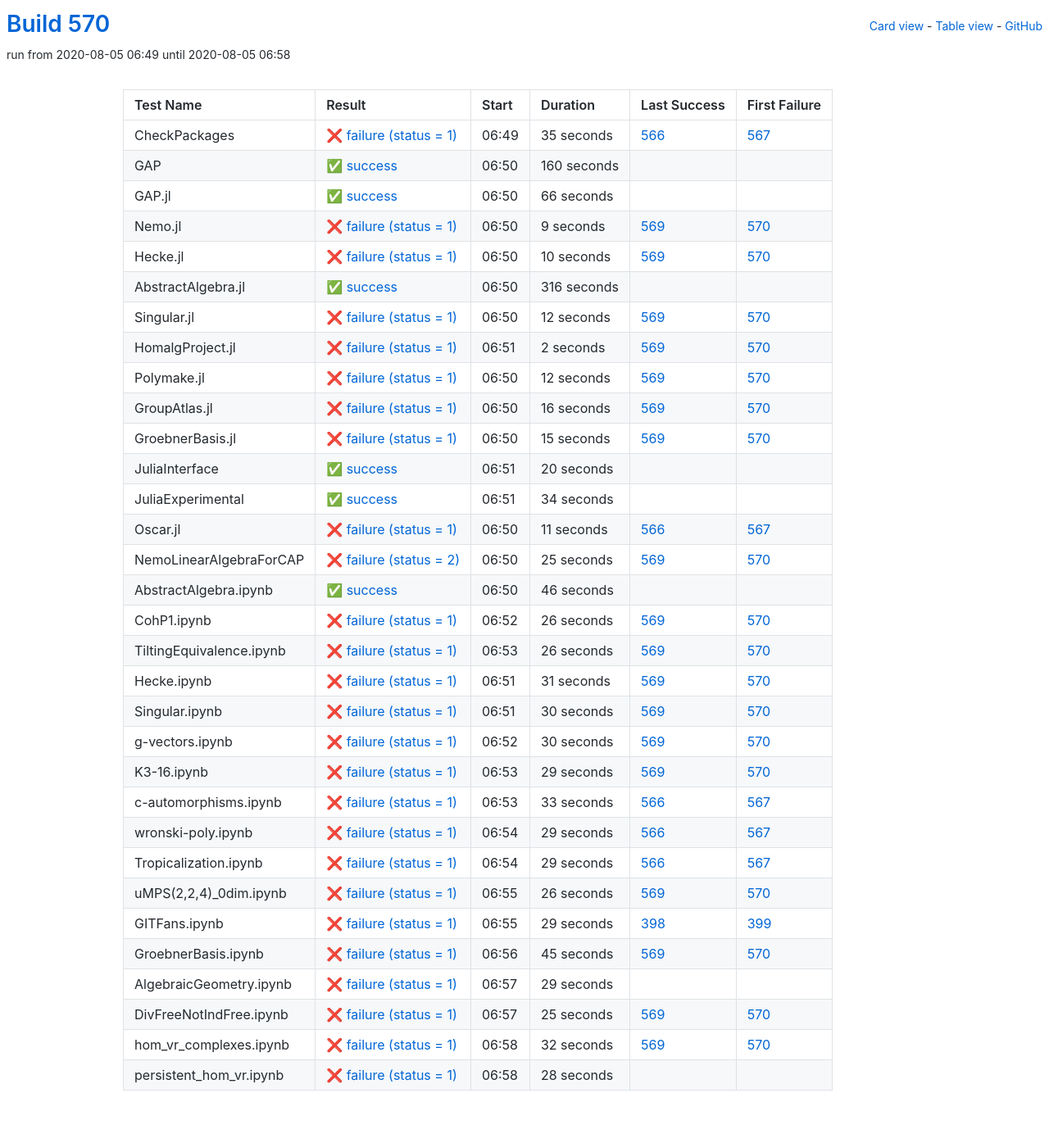
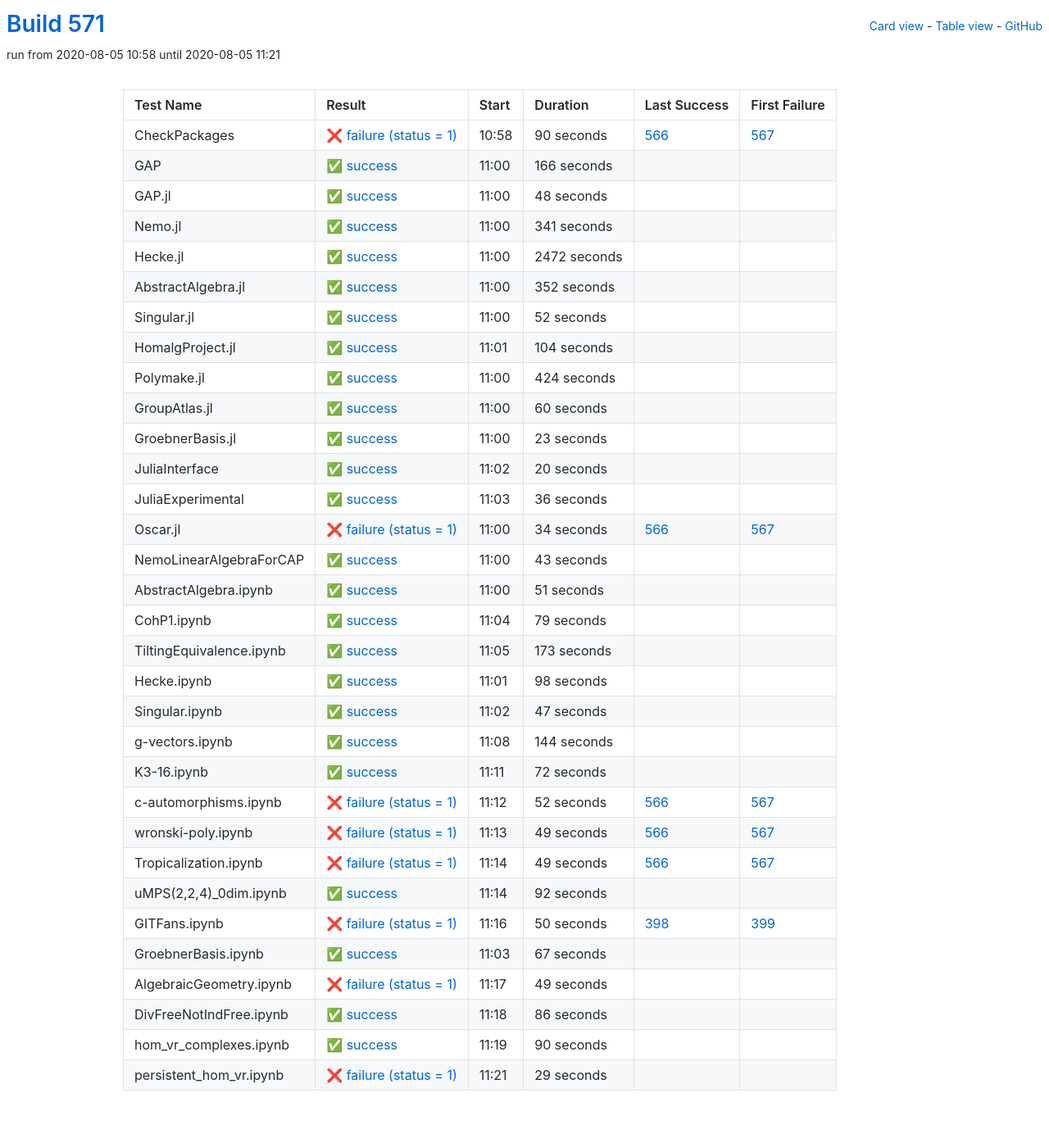
Before and after one commit to oscar-system/oscar-ci-status-stable, a Jekyll site: the page built from table.html, in a window 1280 px wide. Shown: the whole page at 82% size. Built offline with Jekyll 4.4.1, drawn with Linux system fonts in a browser that asks for light colours.

Commit message:
Build #571

```diff
--- a/_data/ci.yml
+++ b/_data/ci.yml
@@ -1,6 +1,6 @@
 ---
-build: 570
-build_url: https://oscarci.mathematik.uni-kl.de/job/oscar-stable/570/
+build: 571
+build_url: https://oscarci.mathematik.uni-kl.de/job/oscar-stable/571/
 job: oscar-stable
 organization: oscar-system
 repo: oscar-ci-status-stable
@@ -8,140 +8,140 @@ repourl: https://github.com/oscar-system/oscar-ci-status-stable
 tests:
 - name: CheckPackages
   id: checkpackages
-  log: https://oscarci.mathematik.uni-kl.de/job/oscar-stable/570/artifact/logs/build-570/CheckPackages.log
-  start: 2020-08-05 06:49
+  log: https://oscarci.mathematik.uni-kl.de/job/oscar-stable/571/artifact/logs/build-571/CheckPackages.log
+  start: 2020-08-05 10:58
   success: false
   exitcode: 1
   status: failure
-  duration: 35
+  duration: 90
   last_success: 566
   last_success_url: https://oscarci.mathematik.uni-kl.de/job/oscar-stable/566/
   first_failure: 567
   first_failure_url: https://oscarci.mathematik.uni-kl.de/job/oscar-stable/567/
 - name: GAP
   id: gap
-  log: https://oscarci.mathematik.uni-kl.de/job/oscar-stable/570/artifact/logs/build-570/GAP.log
-  start: 2020-08-05 06:50
+  log: https://oscarci.mathematik.uni-kl.de/job/oscar-stable/571/artifact/logs/build-571/GAP.log
+  start: 2020-08-05 11:00
   success: true
   exitcode: 0
   status: success
-  duration: 160
+  duration: 166
   last_success: false
   last_success_url:
   first_failure: false
   first_failure_url:
 - name: GAP.jl
   id: gap-jl
-  log: https://oscarci.mathematik.uni-kl.de/job/oscar-stable/570/artifact/logs/build-570/GAP.jl.log
-  start: 2020-08-05 06:50
+  log: https://oscarci.mathematik.uni-kl.de/job/oscar-stable/571/artifact/logs/build-571/GAP.jl.log
+  start: 2020-08-05 11:00
   success: true
   exitcode: 0
   status: success
-  duration: 66
+  duration: 48
   last_success: false
   last_success_url:
   first_failure: false
   first_failure_url:
 - name: Nemo.jl
   id: nemo-jl
-  log: https://oscarci.mathematik.uni-kl.de/job/oscar-stable/570/artifact/logs/build-570/Nemo.jl.log
-  start: 2020-08-05 06:50
-  success: false
-  exitcode: 1
-  status: failure
-  duration: 9
-  last_success: 569
-  last_success_url: https://oscarci.mathematik.uni-kl.de/job/oscar-stable/569/
-  first_failure: 570
-  first_failure_url: https://oscarci.mathematik.uni-kl.de/job/oscar-stable/570/
-- name: Hecke.jl
-  id: hecke-jl
-  log: https://oscarci.mathematik.uni-kl.de/job/oscar-stable/570/artifact/logs/build-570/Hecke.jl.log
-  start: 2020-08-05 06:50
-  success: false
-  exitcode: 1
-  status: failure
-  duration: 10
-  last_success: 569
-  last_success_url: https://oscarci.mathematik.uni-kl.de/job/oscar-stable/569/
-  first_failure: 570
-  first_failure_url: https://oscarci.mathematik.uni-kl.de/job/oscar-stable/570/
-- name: AbstractAlgebra.jl
-  id: abstractalgebra-jl
-  log: https://oscarci.mathematik.uni-kl.de/job/oscar-stable/570/artifact/logs/build-570/AbstractAlgebra.jl.log
-  start: 2020-08-05 06:50
+  log: https://oscarci.mathematik.uni-kl.de/job/oscar-stable/571/artifact/logs/build-571/Nemo.jl.log
+  start: 2020-08-05 11:00
   success: true
   exitcode: 0
   status: success
-  duration: 316
+  duration: 341
+  last_success: false
+  last_success_url:
+  first_failure: false
+  first_failure_url:
+- name: Hecke.jl
+  id: hecke-jl
+  log: https://oscarci.mathematik.uni-kl.de/job/oscar-stable/571/artifact/logs/build-571/Hecke.jl.log
+  start: 2020-08-05 11:00
+  success: true
+  exitcode: 0
+  status: success
+  duration: 2472
+  last_success: false
+  last_success_url:
+  first_failure: false
+  first_failure_url:
+- name: AbstractAlgebra.jl
+  id: abstractalgebra-jl
+  log: https://oscarci.mathematik.uni-kl.de/job/oscar-stable/571/artifact/logs/build-571/AbstractAlgebra.jl.log
+  start: 2020-08-05 11:00
+  success: true
+  exitcode: 0
+  status: success
+  duration: 352
   last_success: false
   last_success_url:
   first_failure: false
   first_failure_url:
 - name: Singular.jl
   id: singular-jl
-  log: https://oscarci.mathematik.uni-kl.de/job/oscar-stable/570/artifact/logs/build-570/Singular.jl.log
-  start: 2020-08-05 06:50
-  success: false
-  exitcode: 1
-  status: failure
-  duration: 12
-  last_success: 569
-  last_success_url: https://oscarci.mathematik.uni-kl.de/job/oscar-stable/569/
-  first_failure: 570
-  first_failure_url: https://oscarci.mathematik.uni-kl.de/job/oscar-stable/570/
+  log: https://oscarci.mathematik.uni-kl.de/job/oscar-stable/571/artifact/logs/build-571/Singular.jl.log
+  start: 2020-08-05 11:00
+  success: true
+  exitcode: 0
+  status: success
+  duration: 52
+  last_success: false
+  last_success_url:
+  first_failure: false
+  first_failure_url:
 - name: HomalgProject.jl
   id: homalgproject-jl
-  log: https://oscarci.mathematik.uni-kl.de/job/oscar-stable/570/artifact/logs/build-570/HomalgProject.jl.log
-  start: 2020-08-05 06:51
-  success: false
-  exitcode: 1
-  status: failure
-  duration: 2
-  last_success: 569
-  last_success_url: https://oscarci.mathematik.uni-kl.de/job/oscar-stable/569/
-  first_failure: 570
-  first_failure_url: https://oscarci.mathematik.uni-kl.de/job/oscar-stable/570/
+  log: https://oscarci.mathematik.uni-kl.de/job/oscar-stable/571/artifact/logs/build-571/HomalgProject.jl.log
+  start: 2020-08-05 11:01
+  success: true
+  exitcode: 0
+  status: success
+  duration: 104
+  last_success: false
+  last_success_url:
+  first_failure: false
+  first_failure_url:
 - name: Polymake.jl
   id: polymake-jl
-  log: https://oscarci.mathematik.uni-kl.de/job/oscar-stable/570/artifact/logs/build-570/Polymake.jl.log
-  start: 2020-08-05 06:50
-  success: false
-  exitcode: 1
-  status: failure
-  duration: 12
-  last_success: 569
-  last_success_url: https://oscarci.mathematik.uni-kl.de/job/oscar-stable/569/
-  first_failure: 570
-  first_failure_url: https://oscarci.mathematik.uni-kl.de/job/oscar-stable/570/
+  log: https://oscarci.mathematik.uni-kl.de/job/oscar-stable/571/artifact/logs/build-571/Polymake.jl.log
+  start: 2020-08-05 11:00
+  success: true
+  exitcode: 0
+  status: success
+  duration: 424
+  last_success: false
+  last_success_url:
+  first_failure: false
+  first_failure_url:
 - name: GroupAtlas.jl
   id: groupatlas-jl
-  log: https://oscarci.mathematik.uni-kl.de/job/oscar-stable/570/artifact/logs/build-570/GroupAtlas.jl.log
-  start: 2020-08-05 06:50
-  success: false
-  exitcode: 1
-  status: failure
-  duration: 16
-  last_success: 569
-  last_success_url: https://oscarci.mathematik.uni-kl.de/job/oscar-stable/569/
-  first_failure: 570
-  first_failure_url: https://oscarci.mathematik.uni-kl.de/job/oscar-stable/570/
+  log: https://oscarci.mathematik.uni-kl.de/job/oscar-stable/571/artifact/logs/build-571/GroupAtlas.jl.log
+  start: 2020-08-05 11:00
+  success: true
+  exitcode: 0
+  status: success
+  duration: 60
+  last_success: false
+  last_success_url:
+  first_failure: false
+  first_failure_url:
 - name: GroebnerBasis.jl
   id: groebnerbasis-jl
-  log: https://oscarci.mathematik.uni-kl.de/job/oscar-stable/570/artifact/logs/build-570/GroebnerBasis.jl.log
-  start: 2020-08-05 06:50
-  success: false
-  exitcode: 1
-  status: failure
-  duration: 15
-  last_success: 569
-  last_success_url: https://oscarci.mathematik.uni-kl.de/job/oscar-stable/569/
-  first_failure: 570
-  first_failure_url: https://oscarci.mathematik.uni-kl.de/job/oscar-stable/570/
+  log: https://oscarci.mathematik.uni-kl.de/job/oscar-stable/571/artifact/logs/build-571/GroebnerBasis.jl.log
+  start: 2020-08-05 11:00
+  success: true
+  exitcode: 0
+  status: success
+  duration: 23
+  last_success: false
+  last_success_url:
+  first_failure: false
+  first_failure_url:
 - name: JuliaInterface
   id: juliainterface
-  log: https://oscarci.mathematik.uni-kl.de/job/oscar-stable/570/artifact/logs/build-570/JuliaInterface.log
-  start: 2020-08-05 06:51
+  log: https://oscarci.mathematik.uni-kl.de/job/oscar-stable/571/artifact/logs/build-571/JuliaInterface.log
+  start: 2020-08-05 11:02
   success: true
   exitcode: 0
   status: success
@@ -152,200 +152,236 @@ tests:
   first_failure_url:
 - name: JuliaExperimental
   id: juliaexperimental
-  log: https://oscarci.mathematik.uni-kl.de/job/oscar-stable/570/artifact/logs/build-570/JuliaExperimental.log
-  start: 2020-08-05 06:51
+  log: https://oscarci.mathematik.uni-kl.de/job/oscar-stable/571/artifact/logs/build-571/JuliaExperimental.log
+  start: 2020-08-05 11:03
   success: true
   exitcode: 0
   status: success
-  duration: 34
+  duration: 36
   last_success: false
   last_success_url:
   first_failure: false
   first_failure_url:
 - name: Oscar.jl
   id: oscar-jl
-  log: https://oscarci.mathematik.uni-kl.de/job/oscar-stable/570/artifact/logs/build-570/Oscar.jl.log
-  start: 2020-08-05 06:50
+  log: https://oscarci.mathematik.uni-kl.de/job/oscar-stable/571/artifact/logs/build-571/Oscar.jl.log
+  start: 2020-08-05 11:00
   success: false
   exitcode: 1
   status: failure
-  duration: 11
+  duration: 34
   last_success: 566
   last_success_url: https://oscarci.mathematik.uni-kl.de/job/oscar-stable/566/
   first_failure: 567
   first_failure_url: https://oscarci.mathematik.uni-kl.de/job/oscar-stable/567/
 - name: NemoLinearAlgebraForCAP
   id: nemolinearalgebraforcap
-  log: https://oscarci.mathematik.uni-kl.de/job/oscar-stable/570/artifact/logs/build-570/NemoLinearAlgebraForCAP.log
-  start: 2020-08-05 06:50
-  success: false
-  exitcode: 2
-  status: failure
-  duration: 25
-  last_success: 569
-  last_success_url: https://oscarci.mathematik.uni-kl.de/job/oscar-stable/569/
-  first_failure: 570
-  first_failure_url: https://oscarci.mathematik.uni-kl.de/job/oscar-stable/570/
-- name: AbstractAlgebra.ipynb
-  id: abstractalgebra-ipynb
-  log: https://oscarci.mathematik.uni-kl.de/job/oscar-stable/570/artifact/logs/build-570/AbstractAlgebra.ipynb.log
-  start: 2020-08-05 06:50
+  log: https://oscarci.mathematik.uni-kl.de/job/oscar-stable/571/artifact/logs/build-571/NemoLinearAlgebraForCAP.log
+  start: 2020-08-05 11:00
   success: true
   exitcode: 0
   status: success
-  duration: 46
+  duration: 43
+  last_success: false
+  last_success_url:
+  first_failure: false
+  first_failure_url:
+- name: AbstractAlgebra.ipynb
+  id: abstractalgebra-ipynb
+  log: https://oscarci.mathematik.uni-kl.de/job/oscar-stable/571/artifact/logs/build-571/AbstractAlgebra.ipynb.log
+  start: 2020-08-05 11:00
+  success: true
+  exitcode: 0
+  status: success
+  duration: 51
   last_success: false
   last_success_url:
   first_failure: false
   first_failure_url:
 - name: CohP1.ipynb
   id: cohp1-ipynb
-  log: https://oscarci.mathematik.uni-kl.de/job/oscar-stable/570/artifact/logs/build-570/CohP1.ipynb.log
-  start: 2020-08-05 06:52
+  log: https://oscarci.mathematik.uni-kl.de/job/oscar-stable/571/artifact/logs/build-571/CohP1.ipynb.log
+  start: 2020-08-05 11:04
+  success: true
+  exitcode: 0
+  status: success
+  duration: 79
+  last_success: false
+  last_success_url:
+  first_failure: false
+  first_failure_url:
+- name: TiltingEquivalence.ipynb
+  id: tiltingequivalence-ipynb
+  log: https://oscarci.mathematik.uni-kl.de/job/oscar-stable/571/artifact/logs/build-571/TiltingEquivalence.ipynb.log
+  start: 2020-08-05 11:05
+  success: true
+  exitcode: 0
+  status: success
+  duration: 173
+  last_success: false
+  last_success_url:
+  first_failure: false
+  first_failure_url:
+- name: Hecke.ipynb
+  id: hecke-ipynb
+  log: https://oscarci.mathematik.uni-kl.de/job/oscar-stable/571/artifact/logs/build-571/Hecke.ipynb.log
+  start: 2020-08-05 11:01
+  success: true
+  exitcode: 0
+  status: success
+  duration: 98
+  last_success: false
+  last_success_url:
+  first_failure: false
+  first_failure_url:
+- name: Singular.ipynb
+  id: singular-ipynb
+  log: https://oscarci.mathematik.uni-kl.de/job/oscar-stable/571/artifact/logs/build-571/Singular.ipynb.log
+  start: 2020-08-05 11:02
+  success: true
+  exitcode: 0
+  status: success
+  duration: 47
+  last_success: false
+  last_success_url:
+  first_failure: false
+  first_failure_url:
+- name: g-vectors.ipynb
+  id: g-vectors-ipynb
+  log: https://oscarci.mathematik.uni-kl.de/job/oscar-stable/571/artifact/logs/build-571/g-vectors.ipynb.log
+  start: 2020-08-05 11:08
+  success: true
+  exitcode: 0
+  status: success
+  duration: 144
+  last_success: false
+  last_success_url:
+  first_failure: false
+  first_failure_url:
+- name: K3-16.ipynb
+  id: k3-16-ipynb
+  log: https://oscarci.mathematik.uni-kl.de/job/oscar-stable/571/artifact/logs/build-571/K3-16.ipynb.log
+  start: 2020-08-05 11:11
+  success: true
+  exitcode: 0
+  status: success
+  duration: 72
+  last_success: false
+  last_success_url:
+  first_failure: false
+  first_failure_url:
+- name: c-automorphisms.ipynb
+  id: c-automorphisms-ipynb
+  log: https://oscarci.mathematik.uni-kl.de/job/oscar-stable/571/artifact/logs/build-571/c-automorphisms.ipynb.log
+  start: 2020-08-05 11:12
   success: false
   exitcode: 1
   status: failure
-  duration: 26
-  last_success: 569
-  last_success_url: https://oscarci.mathematik.uni-kl.de/job/oscar-stable/569/
-  first_failure: 570
-  first_failure_url: https://oscarci.mathematik.uni-kl.de/job/oscar-stable/570/
-- name: TiltingEquivalence.ipynb
-  id: tiltingequivalence-ipynb
-  log: https://oscarci.mathematik.uni-kl.de/job/oscar-stable/570/artifact/logs/build-570/TiltingEquivalence.ipynb.log
-  start: 2020-08-05 06:53
-  success: false
-  exitcode: 1
-  status: failure
-  duration: 26
-  last_success: 569
-  last_success_url: https://oscarci.mathematik.uni-kl.de/job/oscar-stable/569/
-  first_failure: 570
-  first_failure_url: https://oscarci.mathematik.uni-kl.de/job/oscar-stable/570/
-- name: Hecke.ipynb
-  id: hecke-ipynb
-  log: https://oscarci.mathematik.uni-kl.de/job/oscar-stable/570/artifact/logs/build-570/Hecke.ipynb.log
-  start: 2020-08-05 06:51
-  success: false
-  exitcode: 1
-  status: failure
-  duration: 31
-  last_success: 569
-  last_success_url: https://oscarci.mathematik.uni-kl.de/job/oscar-stable/569/
-  first_failure: 570
-  first_failure_url: https://oscarci.mathematik.uni-kl.de/job/oscar-stable/570/
-- name: Singular.ipynb
-  id: singular-ipynb
-  log: https://oscarci.mathematik.uni-kl.de/job/oscar-stable/570/artifact/logs/build-570/Singular.ipynb.log
-  start: 2020-08-05 06:51
-  success: false
-  exitcode: 1
-  status: failure
-  duration: 30
-  last_success: 569
-  last_success_url: https://oscarci.mathematik.uni-kl.de/job/oscar-stable/569/
-  first_failure: 570
-  first_failure_url: https://oscarci.mathematik.uni-kl.de/job/oscar-stable/570/
-- name: g-vectors.ipynb
-  id: g-vectors-ipynb
-  log: https://oscarci.mathematik.uni-kl.de/job/oscar-stable/570/artifact/logs/build-570/g-vectors.ipynb.log
-  start: 2020-08-05 06:52
-  success: false
-  exitcode: 1
-  status: failure
-  duration: 30
-  last_success: 569
-  last_success_url: https://oscarci.mathematik.uni-kl.de/job/oscar-stable/569/
-  first_failure: 570
-  first_failure_url: https://oscarci.mathematik.uni-kl.de/job/oscar-stable/570/
-- name: K3-16.ipynb
-  id: k3-16-ipynb
-  log: https://oscarci.mathematik.uni-kl.de/job/oscar-stable/570/artifact/logs/build-570/K3-16.ipynb.log
-  start: 2020-08-05 06:53
-  success: false
-  exitcode: 1
-  status: failure
-  duration: 29
-  last_success: 569
-  last_success_url: https://oscarci.mathematik.uni-kl.de/job/oscar-stable/569/
-  first_failure: 570
-  first_failure_url: https://oscarci.mathematik.uni-kl.de/job/oscar-stable/570/
-- name: c-automorphisms.ipynb
-  id: c-automorphisms-ipynb
-  log: https://oscarci.mathematik.uni-kl.de/job/oscar-stable/570/artifact/logs/build-570/c-automorphisms.ipynb.log
-  start: 2020-08-05 06:53
-  success: false
-  exitcode: 1
-  status: failure
-  duration: 33
+  duration: 52
   last_success: 566
   last_success_url: https://oscarci.mathematik.uni-kl.de/job/oscar-stable/566/
   first_failure: 567
   first_failure_url: https://oscarci.mathematik.uni-kl.de/job/oscar-stable/567/
 - name: wronski-poly.ipynb
   id: wronski-poly-ipynb
-  log: https://oscarci.mathematik.uni-kl.de/job/oscar-stable/570/artifact/logs/build-570/wronski-poly.ipynb.log
-  start: 2020-08-05 06:54
+  log: https://oscarci.mathematik.uni-kl.de/job/oscar-stable/571/artifact/logs/build-571/wronski-poly.ipynb.log
+  start: 2020-08-05 11:13
   success: false
   exitcode: 1
   status: failure
-  duration: 29
+  duration: 49
   last_success: 566
   last_success_url: https://oscarci.mathematik.uni-kl.de/job/oscar-stable/566/
   first_failure: 567
   first_failure_url: https://oscarci.mathematik.uni-kl.de/job/oscar-stable/567/
 - name: Tropicalization.ipynb
   id: tropicalization-ipynb
-  log: https://oscarci.mathematik.uni-kl.de/job/oscar-stable/570/artifact/logs/build-570/Tropicalization.ipynb.log
-  start: 2020-08-05 06:54
+  log: https://oscarci.mathematik.uni-kl.de/job/oscar-stable/571/artifact/logs/build-571/Tropicalization.ipynb.log
+  start: 2020-08-05 11:14
   success: false
   exitcode: 1
   status: failure
-  duration: 29
+  duration: 49
   last_success: 566
   last_success_url: https://oscarci.mathematik.uni-kl.de/job/oscar-stable/566/
   first_failure: 567
   first_failure_url: https://oscarci.mathematik.uni-kl.de/job/oscar-stable/567/
 - name: uMPS(2,2,4)_0dim.ipynb
   id: umps-2-2-4-0dim-ipynb
-  log: https://oscarci.mathematik.uni-kl.de/job/oscar-stable/570/artifact/logs/build-570/uMPS-2-2-4-_0dim.ipynb.log
-  start: 2020-08-05 06:55
+  log: https://oscarci.mathematik.uni-kl.de/job/oscar-stable/571/artifact/logs/build-571/uMPS-2-2-4-_0dim.ipynb.log
+  start: 2020-08-05 11:14
+  success: true
+  exitcode: 0
+  status: success
+  duration: 92
+  last_success: false
+  last_success_url:
+  first_failure: false
+  first_failure_url:
+- name: GITFans.ipynb
+  id: gitfans-ipynb
+  log: https://oscarci.mathematik.uni-kl.de/job/oscar-stable/571/artifact/logs/build-571/GITFans.ipynb.log
+  start: 2020-08-05 11:16
   success: false
   exitcode: 1
   status: failure
-  duration: 26
-  last_success: 569
-  last_success_url: https://oscarci.mathematik.uni-kl.de/job/oscar-stable/569/
-  first_failure: 570
-  first_failure_url: https://oscarci.mathematik.uni-kl.de/job/oscar-stable/570/
-- name: GITFans.ipynb
-  id: gitfans-ipynb
-  log: https://oscarci.mathematik.uni-kl.de/job/oscar-stable/570/artifact/logs/build-570/GITFans.ipynb.log
-  start: 2020-08-05 06:55
-  success: false
-  exitcode: 1
-  status: failure
-  duration: 29
+  duration: 50
   last_success: 398
   last_success_url: https://oscarci.mathematik.uni-kl.de/job/oscar-stable/398/
   first_failure: 399
   first_failure_url: https://oscarci.mathematik.uni-kl.de/job/oscar-stable/399/
 - name: GroebnerBasis.ipynb
   id: groebnerbasis-ipynb
-  log: https://oscarci.mathematik.uni-kl.de/job/oscar-stable/570/artifact/logs/build-570/GroebnerBasis.ipynb.log
-  start: 2020-08-05 06:56
+  log: https://oscarci.mathematik.uni-kl.de/job/oscar-stable/571/artifact/logs/build-571/GroebnerBasis.ipynb.log
+  start: 2020-08-05 11:03
+  success: true
+  exitcode: 0
+  status: success
+  duration: 67
+  last_success: false
+  last_success_url:
+  first_failure: false
+  first_failure_url:
+- name: AlgebraicGeometry.ipynb
+  id: algebraicgeometry-ipynb
+  log: https://oscarci.mathematik.uni-kl.de/job/oscar-stable/571/artifact/logs/build-571/AlgebraicGeometry.ipynb.log
+  start: 2020-08-05 11:17
   success: false
   exitcode: 1
   status: failure
-  duration: 45
-  last_success: 569
-  last_success_url: https://oscarci.mathematik.uni-kl.de/job/oscar-stable/569/
-  first_failure: 570
-  first_failure_url: https://oscarci.mathematik.uni-kl.de/job/oscar-stable/570/
-- name: AlgebraicGeometry.ipynb
-  id: algebraicgeometry-ipynb
-  log: https://oscarci.mathematik.uni-kl.de/job/oscar-stable/570/artifact/logs/build-570/AlgebraicGeometry.ipynb.log
-  start: 2020-08-05 06:57
+  duration: 49
+  last_success: false
+  last_success_url:
+  first_failure: false
+  first_failure_url:
+- name: DivFreeNotIndFree.ipynb
+  id: divfreenotindfree-ipynb
+  log: https://oscarci.mathematik.uni-kl.de/job/oscar-stable/571/artifact/logs/build-571/DivFreeNotIndFree.ipynb.log
+  start: 2020-08-05 11:18
+  success: true
+  exitcode: 0
+  status: success
+  duration: 86
+  last_success: false
+  last_success_url:
+  first_failure: false
+  first_failure_url:
+- name: hom_vr_complexes.ipynb
+  id: hom-vr-complexes-ipynb
+  log: https://oscarci.mathematik.uni-kl.de/job/oscar-stable/571/artifact/logs/build-571/hom_vr_complexes.ipynb.log
+  start: 2020-08-05 11:19
+  success: true
+  exitcode: 0
+  status: success
+  duration: 90
+  last_success: false
+  last_success_url:
+  first_failure: false
+  first_failure_url:
+- name: persistent_hom_vr.ipynb
+  id: persistent-hom-vr-ipynb
+  log: https://oscarci.mathematik.uni-kl.de/job/oscar-stable/571/artifact/logs/build-571/persistent_hom_vr.ipynb.log
+  start: 2020-08-05 11:21
   success: false
   exitcode: 1
   status: failure
@@ -354,39 +390,3 @@ tests:
   last_success_url:
   first_failure: false
   first_failure_url:
-- name: DivFreeNotIndFree.ipynb
-  id: divfreenotindfree-ipynb
-  log: https://oscarci.mathematik.uni-kl.de/job/oscar-stable/570/artifact/logs/build-570/DivFreeNotIndFree.ipynb.log
-  start: 2020-08-05 06:57
-  success: false
-  exitcode: 1
-  status: failure
-  duration: 25
-  last_success: 569
-  last_success_url: https://oscarci.mathematik.uni-kl.de/job/oscar-stable/569/
-  first_failure: 570
-  first_failure_url: https://oscarci.mathematik.uni-kl.de/job/oscar-stable/570/
-- name: hom_vr_complexes.ipynb
-  id: hom-vr-complexes-ipynb
-  log: https://oscarci.mathematik.uni-kl.de/job/oscar-stable/570/artifact/logs/build-570/hom_vr_complexes.ipynb.log
-  start: 2020-08-05 06:58
-  success: false
-  exitcode: 1
-  status: failure
-  duration: 32
-  last_success: 569
-  last_success_url: https://oscarci.mathematik.uni-kl.de/job/oscar-stable/569/
-  first_failure: 570
-  first_failure_url: https://oscarci.mathematik.uni-kl.de/job/oscar-stable/570/
-- name: persistent_hom_vr.ipynb
-  id: persistent-hom-vr-ipynb
-  log: https://oscarci.mathematik.uni-kl.de/job/oscar-stable/570/artifact/logs/build-570/persistent_hom_vr.ipynb.log
-  start: 2020-08-05 06:58
-  success: false
-  exitcode: 1
-  status: failure
-  duration: 28
-  last_success: false
-  last_success_url:
-  first_failure: false
-  first_failure_url:
```
Also changed, not shown: README.md.
